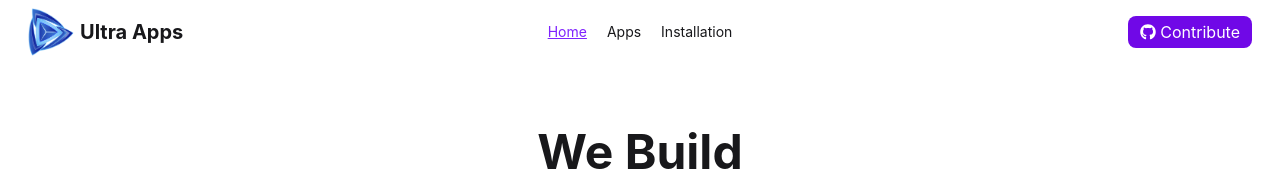
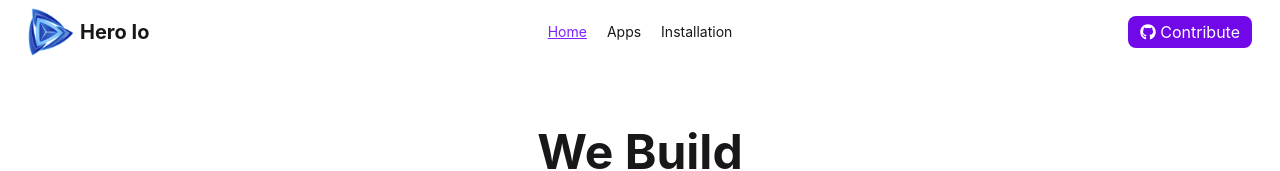
Before and after one commit to atik735/Hero-Io, a React (Vite) app: page / in a window 1280 px wide. Shown: the top 171 px of the page. Built offline with nearby package versions, Linux system fonts and the light colour scheme.

Commit message:
Navbar created done

```diff
--- a/src/components/Navbar/Navbar.jsx
+++ b/src/components/Navbar/Navbar.jsx
@@ -57,7 +57,7 @@ export default function Navbar() {
         </div>
         <Link to={"/"} className="flex items-center gap-1">
           <img className="w-12" src={logo} />
-          <span className="text-xl font-bold">Ultra Apps</span>
+          <span className="text-xl font-bold">Hero Io</span>
         </Link>
       </div>
       <div className="navbar-center hidden lg:flex text-2xl">
@@ -90,7 +90,7 @@ export default function Navbar() {
       </div>
       <div className="navbar-end">
         <Link
-          to={"https://github.com/Munna8383"}
+          to={"https://github.com/atik735"}
           className="flex gap-1 items-center px-3 py-1 bg-violet-700 text-white rounded-lg"
         >
           <span>
```
